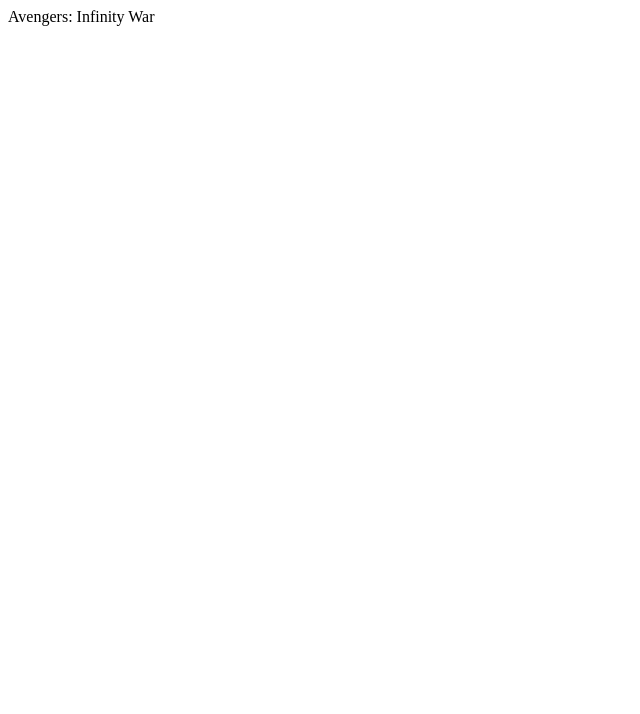
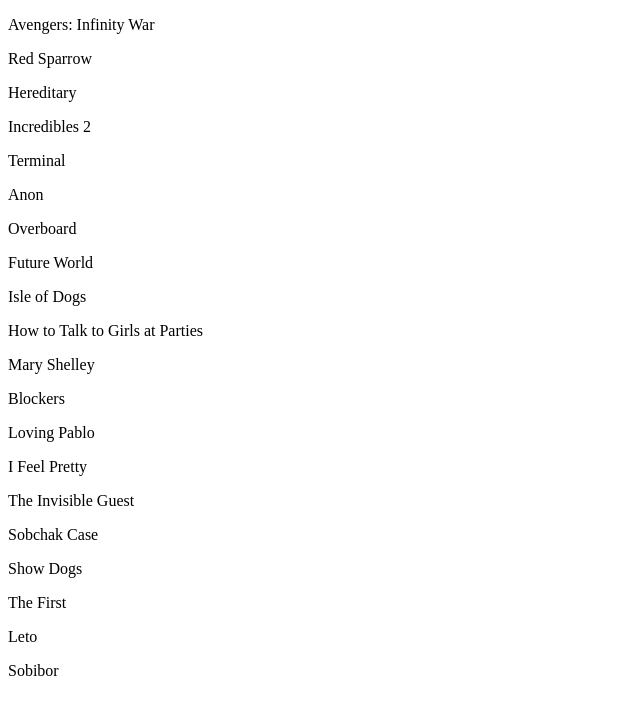
Before and after one commit to Natalina27/react-warrior-10days, a React (Create React App) app: page / in a window 1280 px wide. Shown: the top 714 px of the page, without its empty margins (0-640 px from the left). Built offline with nearby package versions, Linux system fonts and the light colour scheme.

Commit message:
day 3 cra added map method for movies list rendering

```diff
--- a/src/Components/App/App.jsx
+++ b/src/Components/App/App.jsx
@@ -6,11 +6,15 @@ console.log(moviesData);
 class App extends React.Component{
 
   state = {
-    movies: moviesData
+    movies: moviesData,
   };
   render() {
     console.log(this);
-    return <div>{moviesData[0].title}</div>;
+    return(
+        <div>
+          {this.state.movies.map((movie) => <p>{movie.title}</p>)}
+            </div>
+        )
   }
 }
 
```
